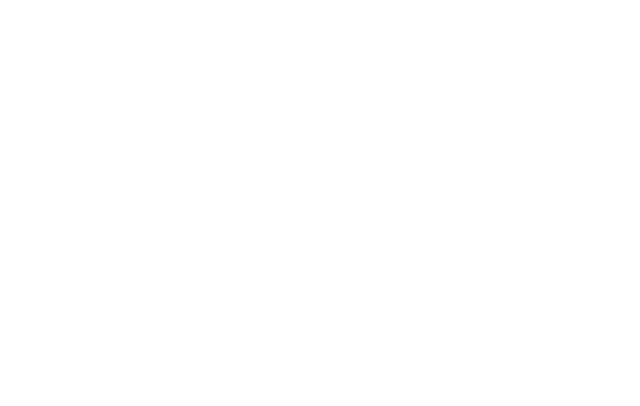
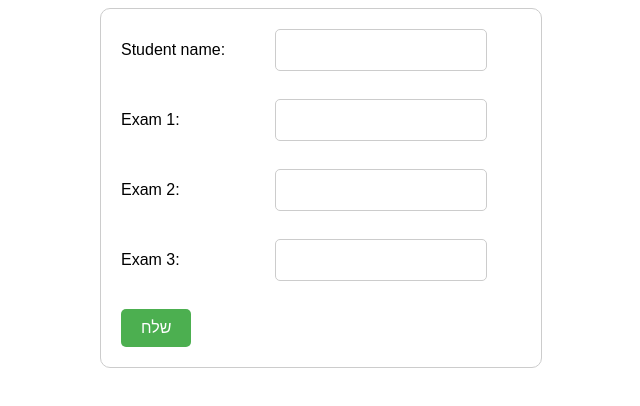
Before and after one commit to TomerRaitsis/DevOps-training, a website: page index.html in a window 1280 px wide. Shown: the whole page, without its empty margins (319-959 px from the left). Drawn offline with Linux system fonts and the light colour scheme.

Commit message:
added css

```diff
--- a/index.html
+++ b/index.html
@@ -4,9 +4,60 @@
     <meta charset="UTF-8">
     <meta http-equiv="X-UA-Compatible" content="IE=edge">
     <meta name="viewport" content="width=device-width, initial-scale=1.0">
+    <style>
+        form {
+  font-family: Arial, sans-serif;
+  font-size: 16px;
+  width: 400px;
+  margin: auto;
+  padding: 20px;
+  border: 1px solid #ccc;
+  border-radius: 10px;
+}
+
+label {
+  display: inline-block;
+  width: 150px;
+}
+
+input[type="text"],
+input[type="number"] {
+  display: inline-block;
+  width: 200px;
+  height: 30px;
+  border: 1px solid #ccc;
+  border-radius: 5px;
+  padding: 5px;
+  margin-bottom: 10px;
+}
+
+input[type="submit"] {
+  background-color: #4CAF50;
+  color: white;
+  padding: 10px 20px;
+  border: none;
+  border-radius: 5px;
+  cursor: pointer;
+  font-size: 16px;
+}
+
+input[type="submit"]:hover {
+  background-color: #3e8e41;
+}
+    </style>
     <title>Document</title>
 </head>
 <body>
-
+    <form>
+        <label for="student-name">Student name:</label>
+        <input type="text" id="student-name" name="student-name"><br><br>
+        <label for="exam-1">Exam 1:</label>
+        <input type="number" id="exam-1" name="exam-1"><br><br>
+        <label for="exam-2">Exam 2:</label>
+        <input type="number" id="exam-2" name="exam-2"><br><br>
+        <label for="exam-3">Exam 3:</label>
+        <input type="number" id="exam-3" name="exam-3"><br><br>
+        <input type="submit" value="שלח">
+      </form>
 </body>
 </html>
```
